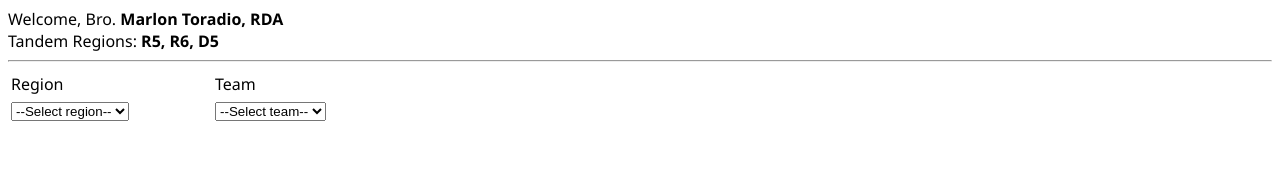
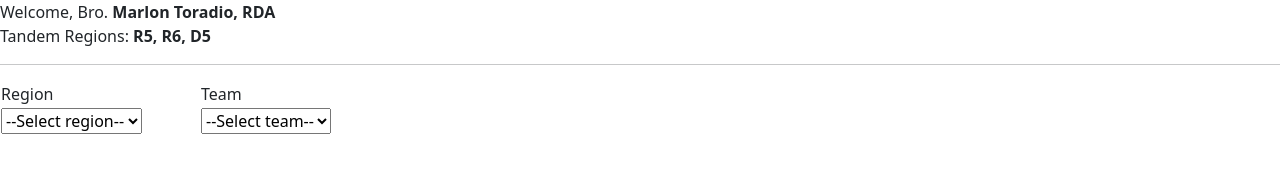
Before and after one commit to untvnar/crud, a plain HTML site: page index.html in a window 1280 px wide. Drawn offline with nearby package versions, Linux system fonts and the light colour scheme.

Commit message:
Add files via upload

```diff
--- a/index.html
+++ b/index.html
@@ -2,7 +2,7 @@
 <html>
 <head>
     <title>UNTV NAR</title>
-    <link rel="stylesheet" href="css.css">
+    <link href="https://cdn.jsdelivr.net/npm/bootstrap@5.3.3/dist/css/bootstrap.min.css" rel="stylesheet">
 </head>
 <body>
     Welcome, Bro. <b>Marlon Toradio, RDA</b><br>
```
